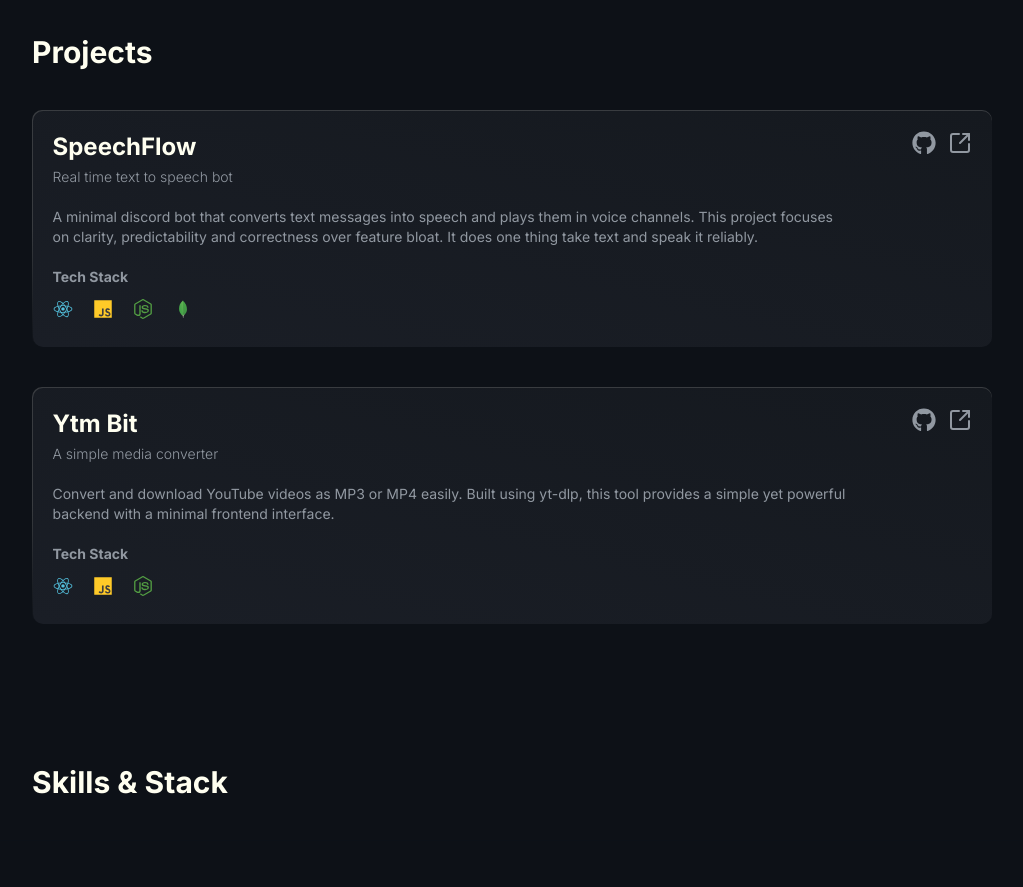
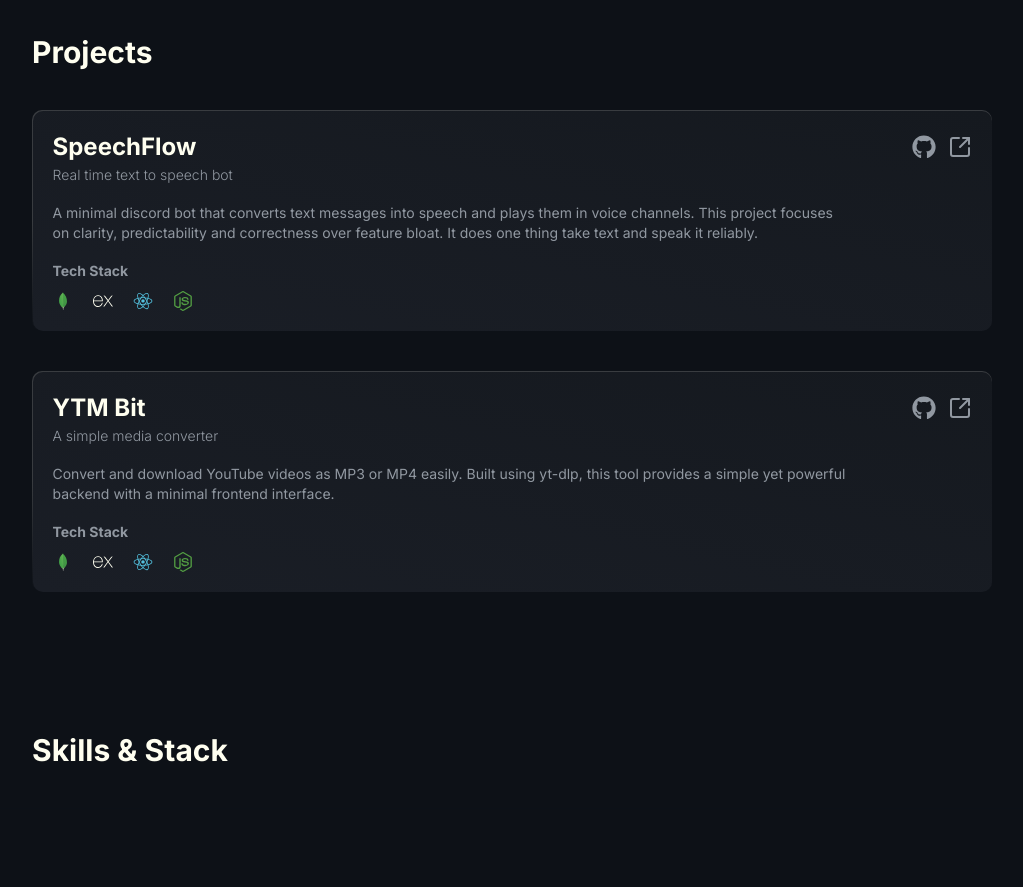
Before and after one commit to ajajm/Portfolio, a React (Vite) app in the folder client/: page / in a window 1280 px wide. Shown: the part 1140-2027 px from the top of the page, without its empty margins (128-1151 px from the left). Built offline with nearby package versions, Linux system fonts and the light colour scheme.

Commit message:
style: update the typo of card

```diff
--- a/client/src/features/Projects.jsx
+++ b/client/src/features/Projects.jsx
@@ -4,6 +4,8 @@ import JSLogo from '../assets/js.svg'
 import NodeJSLogo from '../assets/nodejs.svg'
 import MongoDBLogo from '../assets/mongodb.svg'
 import { FaGithub } from 'react-icons/fa';
+import { FaAws } from "react-icons/fa";
+import { SiExpress } from "react-icons/si";
 import { LuSquareArrowOutUpRight } from "react-icons/lu";
 
 
@@ -19,8 +21,19 @@ const Projects = () => {
                     <div className="bg-linear-to-tr bg-[#1a1e26] to-[#15191f] flex justify-between p-5 rounded-lg">
 
                         {/* holds data */}
-                        <div className='flex flex-col gap-1'>
-                            <h2 className="text-2xl  font-bold">SpeechFlow</h2>
+                        <div className='flex flex-col flex-1 gap-0.5'>
+
+                            {/* header */}
+                            <div className='flex justify-between items-center '>
+
+                                <h2 className="text-2xl font-bold">SpeechFlow</h2>
+                                {/* live links */}
+                                <span className='flex justify-center text-[#9198a1] items-center text-2xl gap-3 '>
+                                    <a className='hover:text-[#f0f6fc]' href='https://github.com/ajajm/yt-converter' target='_blank'><FaGithub /></a>
+                                    <a className='hover:text-[#f0f6fc] active:scale-85' href="https://" target="_blank"><LuSquareArrowOutUpRight /></a>
+                                 </span>
+                            </div>
+
                             <p className='text-[#9198a1] font-light text-sm '>Real time text to speech bot</p>
                             <p className='text-[#9198a1] font-normal text-sm leading-snuh mt-4'>
                                 A minimal discord bot that converts text messages into speech and plays them in voice channels.
@@ -29,19 +42,14 @@ const Projects = () => {
                             <p className='text-[#9198a1] font-bold text-sm leading-snuh mt-4'>Tech Stack</p>
 
                             {/* tect stack logo */}
-                            <div className='flex py-2 flex-row text-sm gap-3'>
+                            <div className='flex mt-2 flex-row text-sm gap-3'>
+                                    <img src={MongoDBLogo} className='w-5 h-5 inline mr-2 ' alt="React" />
+                                    <SiExpress className='w-5 h-5 inline mr-2' />
                                     <img src={ReactLogo} className='w-5 h-5 inline mr-2 ' alt="React" />
-                                    <img src={JSLogo} className='w-5 h-5 inline mr-2 ' alt="React" />
                                     <img src={NodeJSLogo} className='w-5 h-5 inline mr-2 ' alt="React" />
-                                    <img src={MongoDBLogo} className='w-5 h-5 inline mr-2 ' alt="React" />
                             </div>
                         </div>
 
-                        {/* live links */}
-                        <span className='flex justify-center text-[#9198a1] items-center mb-auto text-2xl gap-3 '>
-                            <a className='hover:text-[#f0f6fc] active:scale-85' href="https://github.com/ajajm/Speechflow" target='_blank'><FaGithub className /></a>
-                            <a className='hover:text-[#f0f6fc] active:scale-85' href="https://speechflow.me/" target="_blank"><LuSquareArrowOutUpRight /></a>
-                        </span>
                     </div>
                 </div>
 
@@ -50,8 +58,16 @@ const Projects = () => {
                     <div className="bg-linear-to-tr bg-[#1a1e26] to-[#15191f] flex justify-between p-5 rounded-lg">
 
                         {/* holds data */}
-                        <div className='flex flex-col gap-1'>
-                            <h2 className="text-2xl  font-bold">Ytm Bit</h2>
+                        <div className='flex flex-col flex-1 gap-0.5'>
+                            {/* header */}
+                            <div className='flex justify-between items-center '>
+                                <h2 className="text-2xl font-bold">YTM Bit</h2>
+                                {/* live links */}
+                                <span className='flex justify-center text-[#9198a1] items-center text-2xl gap-3 '>
+                                    <a className='hover:text-[#f0f6fc]' href='https://github.com/ajajm/yt-converter' target='_blank'><FaGithub /></a>
+                                    <a className='hover:text-[#f0f6fc] active:scale-85' href="https://" target="_blank"><LuSquareArrowOutUpRight /></a>
+                                 </span>
+                            </div>
                             <p className='text-[#9198a1] font-light text-sm '>A simple media converter</p>
                             <p className='text-[#9198a1] font-normal text-sm leading-snuh mt-4'>
                                 Convert and download YouTube videos as MP3 or MP4 easily. Built using yt-dlp, this tool provides  a simple yet powerful <br />backend with a minimal frontend interface.
@@ -59,18 +75,13 @@ const Projects = () => {
                             <p className='text-[#9198a1] font-bold text-sm leading-snuh mt-4'>Tech Stack</p>
 
                             {/* tect stack logo */}
-                            <div className='flex py-2 flex-row text-sm gap-3'>
+                            <div className='flex mt-2 flex-row  text-sm gap-3'>
+                                    <img src={MongoDBLogo} className='w-5 h-5 inline mr-2 ' alt="React" />
+                                    <SiExpress className='w-5 h-5 inline mr-2' />
                                     <img src={ReactLogo} className='w-5 h-5 inline mr-2 ' alt="React" />
-                                    <img src={JSLogo} className='w-5 h-5 inline mr-2 ' alt="React" />
                                     <img src={NodeJSLogo} className='w-5 h-5 inline mr-2 ' alt="React" />
                             </div>
                         </div>
-
-                        {/* live links */}
-                        <span className='flex justify-center text-[#9198a1] items-center mb-auto text-2xl gap-3 '>
-                            <a className='hover:text-[#f0f6fc]' href='https://github.com/ajajm/yt-converter' target='_blank'><FaGithub /></a>
-                            <a className='hover:text-[#f0f6fc] active:scale-85' href="https://" target="_blank"><LuSquareArrowOutUpRight /></a>
-                        </span>
                     </div>
                 </div>
 
```
